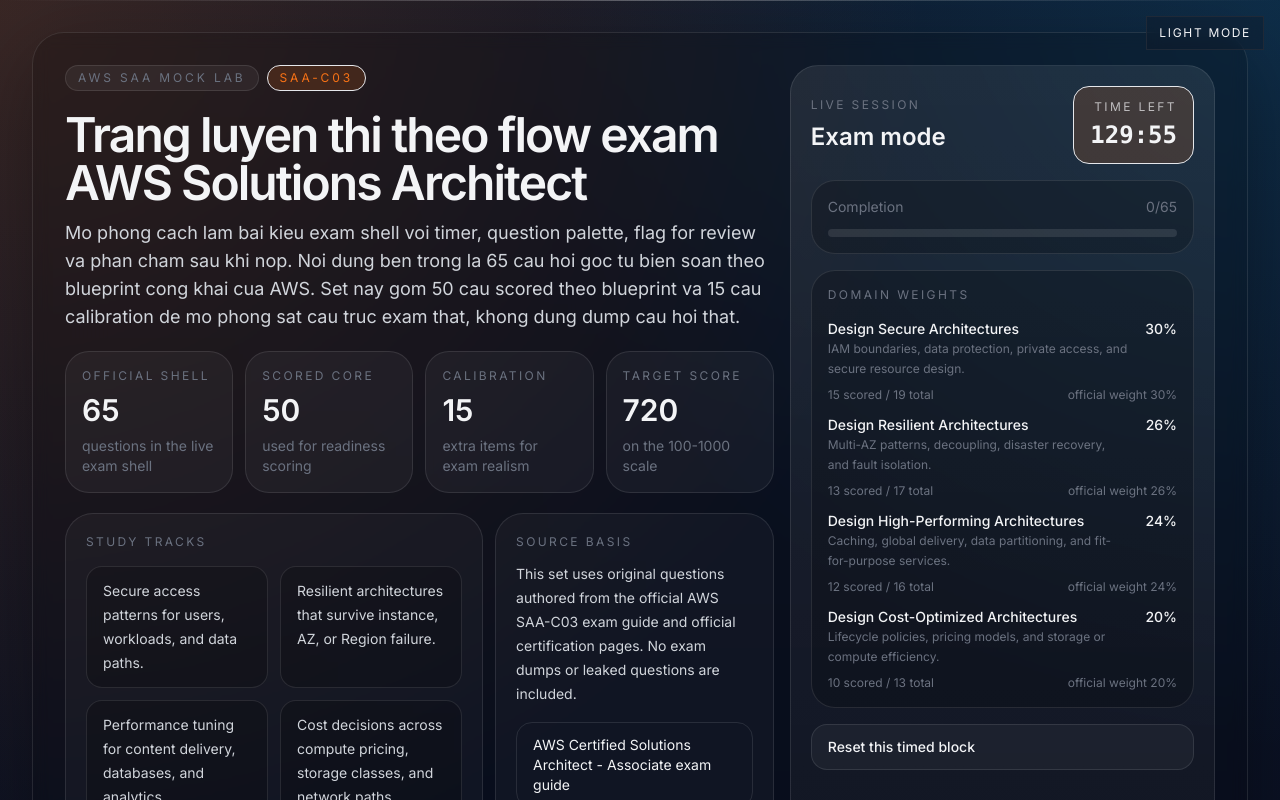
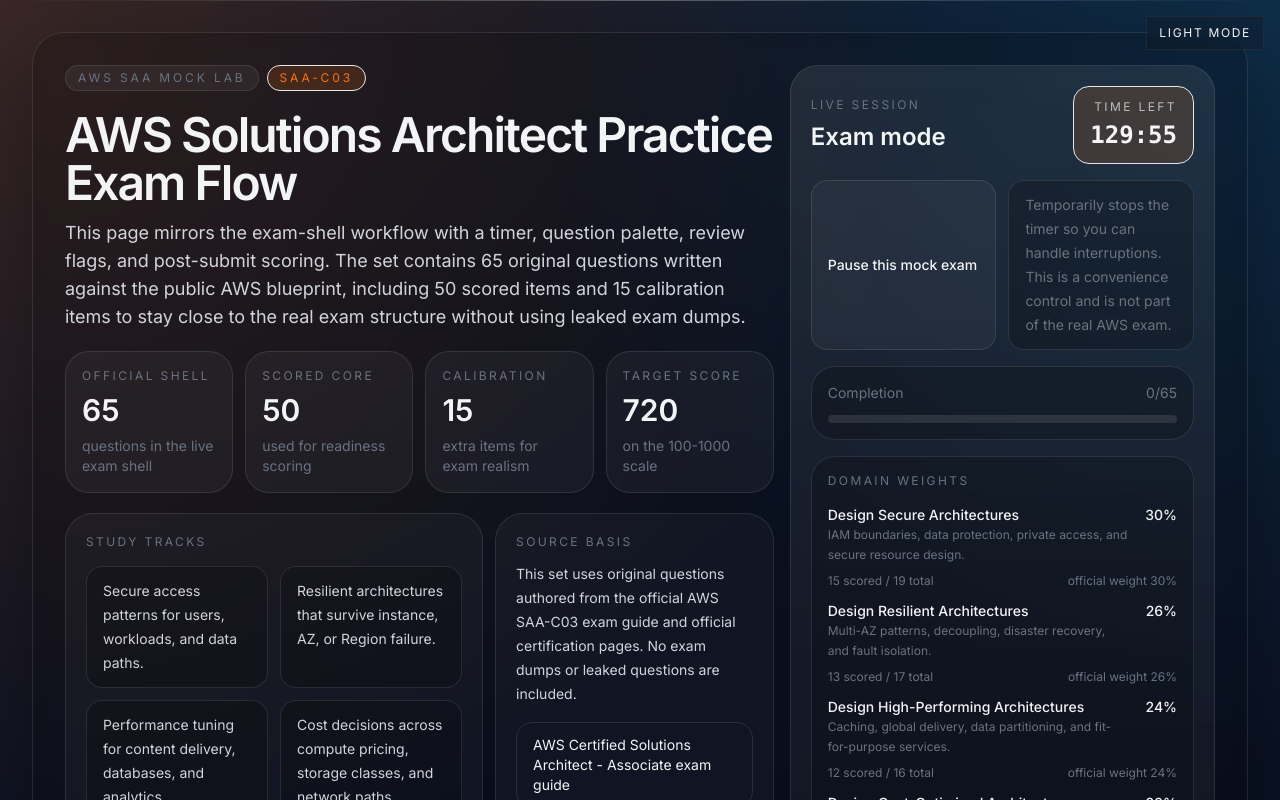
Before and after one commit to khiemm/vibe, a Next.js app: page /aws/saa in a window 1280 px wide. Shown: the top 800 px of the page. Built offline with nearby package versions, Linux system fonts and the light colour scheme.

Commit message:
feat: add pause control to aws saa practice exam

```diff
--- a/components/aws-saa/PracticeExamPage.tsx
+++ b/components/aws-saa/PracticeExamPage.tsx
@@ -1,49 +1,49 @@
-'use client'
+'use client';
 
-import { motion } from 'framer-motion'
-import { useEffect, useMemo, useState } from 'react'
+import { motion } from 'framer-motion';
+import { useEffect, useMemo, useState } from 'react';
 import {
   type AwsSaaPracticeQuestion,
   type AwsSaaQuestionSet,
-} from '@/lib/aws-saa'
+} from '@/lib/aws-saa';
 
-type AnswerMap = Record<number, string[]>
+type AnswerMap = Record<number, string[]>;
 
-const choiceLetters = 'ABCDEFGHIJKLMNOPQRSTUVWXYZ'.split('')
-const timerWarningSeconds = 15 * 60
+const choiceLetters = 'ABCDEFGHIJKLMNOPQRSTUVWXYZ'.split('');
+const timerWarningSeconds = 15 * 60;
 
 function formatTime(totalSeconds: number) {
-  const minutes = Math.floor(totalSeconds / 60)
-  const seconds = totalSeconds % 60
+  const minutes = Math.floor(totalSeconds / 60);
+  const seconds = totalSeconds % 60;
 
   return `${minutes.toString().padStart(2, '0')}:${seconds
     .toString()
-    .padStart(2, '0')}`
+    .padStart(2, '0')}`;
 }
 
 function arraysMatch(left: string[], right: string[]) {
   if (left.length !== right.length) {
-    return false
+    return false;
   }
 
-  const leftSorted = [...left].sort()
-  const rightSorted = [...right].sort()
+  const leftSorted = [...left].sort();
+  const rightSorted = [...right].sort();
 
-  return leftSorted.every((value, index) => value === rightSorted[index])
+  return leftSorted.every((value, index) => value === rightSorted[index]);
 }
 
 function selectionLabel(question: AwsSaaPracticeQuestion) {
   if (question.type === 'single') {
-    return 'Choose one.'
+    return 'Choose one.';
   }
 
-  return `Choose ${question.correctOptionIds.length}.`
+  return `Choose ${question.correctOptionIds.length}.`;
 }
 
 export default function PracticeExamPage({
   questionSet,
 }: {
-  questionSet: AwsSaaQuestionSet
+  questionSet: AwsSaaQuestionSet;
 }) {
   const {
     domains,
@@ -52,59 +52,64 @@
     sourceBasis,
     sourceNote,
     studyTracks,
-  } = questionSet
-  const scoredQuestions = questions.filter((question) => question.scored)
-  const [currentIndex, setCurrentIndex] = useState(0)
-  const [answers, setAnswers] = useState<AnswerMap>({})
-  const [flaggedIds, setFlaggedIds] = useState<number[]>([])
-  const [submitted, setSubmitted] = useState(false)
-  const [timeLeft, setTimeLeft] = useState(examBlueprint.durationMinutes * 60)
+  } = questionSet;
+  const scoredQuestions = questions.filter((question) => question.scored);
+  const [currentIndex, setCurrentIndex] = useState(0);
+  const [answers, setAnswers] = useState<AnswerMap>({});
+  const [flaggedIds, setFlaggedIds] = useState<number[]>([]);
+  const [submitted, setSubmitted] = useState(false);
+  const [isPaused, setIsPaused] = useState(false);
+  const [timeLeft, setTimeLeft] = useState(examBlueprint.durationMinutes * 60);
 
-  const currentQuestion = questions[currentIndex]
-  const currentSelections = answers[currentQuestion.id] ?? []
+  const currentQuestion = questions[currentIndex];
+  const currentSelections = answers[currentQuestion.id] ?? [];
 
   useEffect(() => {
-    if (submitted) {
-      return undefined
+    if (submitted || isPaused) {
+      return undefined;
     }
 
     const timer = window.setInterval(() => {
-      setTimeLeft((previous) => Math.max(previous - 1, 0))
-    }, 1000)
+      setTimeLeft((previous) => Math.max(previous - 1, 0));
+    }, 1000);
 
-    return () => window.clearInterval(timer)
-  }, [submitted])
+    return () => window.clearInterval(timer);
+  }, [isPaused, submitted]);
 
   useEffect(() => {
     if (timeLeft === 0 && !submitted) {
-      setSubmitted(true)
+      setSubmitted(true);
     }
-  }, [submitted, timeLeft])
+  }, [submitted, timeLeft]);
 
   const answeredCount = useMemo(
-    () => questions.filter((question) => (answers[question.id] ?? []).length > 0).length,
-    [answers]
-  )
+    () =>
+      questions.filter((question) => (answers[question.id] ?? []).length > 0)
+        .length,
+    [answers],
+  );
 
   const correctCount = useMemo(
     () =>
       scoredQuestions.filter((question) =>
-        arraysMatch(answers[question.id] ?? [], question.correctOptionIds)
+        arraysMatch(answers[question.id] ?? [], question.correctOptionIds),
       ).length,
-    [answers]
-  )
+    [answers],
+  );
 
-  const readinessScore = Math.round((correctCount / scoredQuestions.length) * 100)
+  const readinessScore = Math.round(
+    (correctCount / scoredQuestions.length) * 100,
+  );
 
   const domainResults = useMemo(
     () =>
       domains.map((domain) => {
         const domainQuestions = scoredQuestions.filter(
-          (question) => question.domain === domain.id
-        )
+          (question) => question.domain === domain.id,
+        );
         const domainCorrect = domainQuestions.filter((question) =>
-          arraysMatch(answers[question.id] ?? [], question.correctOptionIds)
-        ).length
+          arraysMatch(answers[question.id] ?? [], question.correctOptionIds),
+        ).length;
 
         return {
           ...domain,
@@ -114,113 +119,119 @@
             domainQuestions.length === 0
               ? 0
               : Math.round((domainCorrect / domainQuestions.length) * 100),
-        }
+        };
       }),
-    [answers, domains, scoredQuestions]
-  )
+    [answers, domains, scoredQuestions],
+  );
 
   const firstUnansweredIndex = questions.findIndex(
-    (question) => (answers[question.id] ?? []).length === 0
-  )
+    (question) => (answers[question.id] ?? []).length === 0,
+  );
+  const examPaused = isPaused && !submitted;
 
   function toggleFlag(questionId: number) {
+    if (submitted || isPaused) {
+      return;
+    }
+
     setFlaggedIds((previous) =>
       previous.includes(questionId)
         ? previous.filter((id) => id !== questionId)
-        : [...previous, questionId]
-    )
+        : [...previous, questionId],
+    );
   }
 
   function selectOption(question: AwsSaaPracticeQuestion, optionId: string) {
-    if (submitted) {
-      return
+    if (submitted || isPaused) {
+      return;
     }
 
     setAnswers((previous) => {
-      const existing = previous[question.id] ?? []
+      const existing = previous[question.id] ?? [];
 
       if (question.type === 'single') {
         return {
           ...previous,
           [question.id]: [optionId],
-        }
+        };
       }
 
       const nextSelection = existing.includes(optionId)
         ? existing.filter((value) => value !== optionId)
-        : [...existing, optionId]
+        : [...existing, optionId];
 
       return {
         ...previous,
         [question.id]: nextSelection,
-      }
-    })
+      };
+    });
   }
 
   function resetSession() {
-    setAnswers({})
-    setFlaggedIds([])
-    setCurrentIndex(0)
-    setSubmitted(false)
-    setTimeLeft(examBlueprint.durationMinutes * 60)
+    setAnswers({});
+    setFlaggedIds([]);
+    setCurrentIndex(0);
+    setIsPaused(false);
+    setSubmitted(false);
+    setTimeLeft(examBlueprint.durationMinutes * 60);
   }
 
   function paletteStatus(question: AwsSaaPracticeQuestion) {
     if (submitted) {
       const isCorrect = arraysMatch(
         answers[question.id] ?? [],
-        question.correctOptionIds
-      )
+        question.correctOptionIds,
+      );
 
       return isCorrect
         ? 'border-emerald-400/50 bg-emerald-500/15 text-emerald-100'
-        : 'border-rose-400/50 bg-rose-500/15 text-rose-100'
+        : 'border-rose-400/50 bg-rose-500/15 text-rose-100';
     }
 
     if (currentQuestion.id === question.id) {
-      return 'border-[color:var(--site-accent)] bg-[color:var(--site-accent-soft)] text-[color:var(--site-heading)]'
+      return 'border-[color:var(--site-accent)] bg-[color:var(--site-accent-soft)] text-[color:var(--site-heading)]';
     }
 
     if (flaggedIds.includes(question.id)) {
-      return 'border-amber-300/50 bg-amber-400/10 text-amber-100'
+      return 'border-amber-300/50 bg-amber-400/10 text-amber-100';
     }
 
     if ((answers[question.id] ?? []).length > 0) {
-      return 'border-white/15 bg-white/10 text-white'
+      return 'border-white/15 bg-white/10 text-white';
     }
 
-    return 'border-white/10 bg-black/10 text-[color:var(--site-muted)]'
+    return 'border-white/10 bg-black/10 text-[color:var(--site-muted)]';
   }
 
   function optionState(question: AwsSaaPracticeQuestion, optionId: string) {
-    const isSelected = (answers[question.id] ?? []).includes(optionId)
+    const isSelected = (answers[question.id] ?? []).includes(optionId);
 
     if (!submitted) {
       return isSelected
         ? 'border-[color:var(--site-accent)] bg-[color:var(--site-accent-soft)] text-[color:var(--site-heading)]'
-        : 'border-white/10 bg-white/[0.04] text-[color:var(--site-text)] hover:bg-white/[0.08]'
+        : 'border-white/10 bg-white/[0.04] text-[color:var(--site-text)] hover:bg-white/[0.08]';
     }
 
-    const isCorrect = question.correctOptionIds.includes(optionId)
+    const isCorrect = question.correctOptionIds.includes(optionId);
 
     if (isCorrect) {
-      return 'border-emerald-400/60 bg-emerald-500/10 text-emerald-50'
+      return 'border-emerald-400/60 bg-emerald-500/10 text-emerald-50';
     }
 
     if (isSelected && !isCorrect) {
-      return 'border-rose-400/60 bg-rose-500/10 text-rose-50'
+      return 'border-rose-400/60 bg-rose-500/10 text-rose-50';
     }
 
-    return 'border-white/10 bg-white/[0.03] text-[color:var(--site-muted)]'
+    return 'border-white/10 bg-white/[0.03] text-[color:var(--site-muted)]';
   }
 
   const currentDomain = domains.find(
-    (domain) => domain.id === currentQuestion.domain
-  )
+    (domain) => domain.id === currentQuestion.domain,
+  );
   const currentQuestionCorrect = arraysMatch(
     answers[currentQuestion.id] ?? [],
-    currentQuestion.correctOptionIds
-  )
+    currentQuestion.correctOptionIds,
+  );
 
   return (
     <main className="relative min-h-screen overflow-hidden px-4 py-8 sm:px-6 lg:px-8">
@@ -246,15 +257,14 @@
 
             <div className="space-y-3">
               <h1 className="max-w-4xl text-4xl font-semibold tracking-[-0.04em] text-[color:var(--site-heading)] sm:text-5xl">
-                Trang luyen thi theo flow exam AWS Solutions Architect
+                AWS Solutions Architect Practice Exam Flow
               </h1>
               <p className="max-w-3xl text-base leading-7 text-[color:var(--site-text)] sm:text-lg">
-                Mo phong cach lam bai kieu exam shell voi timer, question
-                palette, flag for review va phan cham sau khi nop. Noi dung ben
-                trong la 65 cau hoi goc tu bien soan theo blueprint cong khai cua
-                AWS. Set nay gom 50 cau scored theo blueprint va 15 cau
-                calibration de mo phong sat cau truc exam that, khong dung dump
-                cau hoi that.
+                This page mirrors the exam-shell workflow with a timer, question
+                palette, review flags, and post-submit scoring. The set contains
+                65 original questions written against the public AWS blueprint,
+                including 50 scored items and 15 calibration items to stay close
+                to the real exam structure without using leaked exam dumps.
               </p>
             </div>
 
@@ -353,24 +363,55 @@
                   Live session
                 </div>
                 <div className="mt-2 text-2xl font-semibold text-[color:var(--site-heading)]">
-                  {submitted ? 'Review mode' : 'Exam mode'}
+                  {submitted
+                    ? 'Review mode'
+                    : examPaused
+                      ? 'Paused'
+                      : 'Exam mode'}
                 </div>
               </div>
               <div
                 className={`rounded-2xl border px-4 py-3 text-right ${
-                  timeLeft <= timerWarningSeconds && !submitted
-                    ? 'border-rose-400/40 bg-rose-500/10 text-rose-50'
-                    : 'border-[color:var(--site-accent)]/40 bg-[color:var(--site-accent-soft)] text-[color:var(--site-heading)]'
+                  examPaused
+                    ? 'border-amber-300/40 bg-amber-400/10 text-amber-50'
+                    : timeLeft <= timerWarningSeconds && !submitted
+                      ? 'border-rose-400/40 bg-rose-500/10 text-rose-50'
+                      : 'border-[color:var(--site-accent)]/40 bg-[color:var(--site-accent-soft)] text-[color:var(--site-heading)]'
                 }`}
               >
                 <div className="text-xs uppercase tracking-[0.2em] opacity-70">
-                  Time left
+                  {examPaused ? 'Paused at' : 'Time left'}
                 </div>
                 <div className="mt-1 font-mono text-2xl font-semibold">
                   {formatTime(timeLeft)}
                 </div>
               </div>
             </div>
+
+            {!submitted ? (
+              <div className="grid gap-3 sm:grid-cols-2">
+                <button
+                  type="button"
+                  onClick={() => setIsPaused((previous) => !previous)}
+                  aria-pressed={examPaused}
+                  className={`rounded-2xl border px-4 py-3 text-left text-sm font-medium transition ${
+                    examPaused
+                      ? 'border-amber-300/50 bg-amber-400/10 text-amber-50 hover:bg-amber-400/15'
+                      : 'border-white/10 bg-white/[0.04] text-[color:var(--site-heading)] hover:border-[color:var(--site-accent)] hover:bg-white/[0.08]'
+                  }`}
+                >
+                  {examPaused
+                    ? 'Resume this mock exam'
+                    : 'Pause this mock exam'}
+                </button>
+
+                <div className="rounded-2xl border border-white/10 bg-black/20 px-4 py-3 text-sm leading-6 text-[color:var(--site-muted)]">
+                  Temporarily stops the timer so you can handle interruptions.
+                  This is a convenience control and is not part of the real AWS
+                  exam.
+                </div>
+              </div>
+            ) : null}
 
             <div className="rounded-3xl border border-white/10 bg-black/20 p-4">
               <div className="flex items-center justify-between text-sm text-[color:var(--site-muted)]">
@@ -396,8 +437,8 @@
               <div className="mt-4 space-y-3">
                 {domains.map((domain) => {
                   const questionCount = questions.filter(
-                    (question) => question.domain === domain.id
-                  ).length
+                    (question) => question.domain === domain.id,
+                  ).length;
 
                   return (
                     <div key={domain.id} className="space-y-2">
@@ -416,12 +457,13 @@
                       </div>
                       <div className="flex items-center justify-between text-xs text-[color:var(--site-muted)]">
                         <span>
-                          {domain.scoredQuestions} scored / {questionCount} total
+                          {domain.scoredQuestions} scored / {questionCount}{' '}
+                          total
                         </span>
                         <span>official weight {domain.weight}%</span>
                       </div>
                     </div>
-                  )
+                  );
                 })}
               </div>
             </div>
@@ -458,9 +500,10 @@
                   key={question.id}
                   type="button"
                   onClick={() => setCurrentIndex(index)}
+                  disabled={examPaused}
                   className={`rounded-2xl border px-3 py-4 text-sm font-semibold transition ${paletteStatus(
-                    question
-                  )}`}
+                    question,
+                  )} ${examPaused ? 'cursor-not-allowed opacity-45' : ''}`}
                 >
                   {question.id}
                 </button>
@@ -486,7 +529,8 @@
               <button
                 type="button"
                 onClick={() => setCurrentIndex(firstUnansweredIndex)}
-                className="mt-4 w-full rounded-2xl border border-white/10 bg-white/[0.04] px-4 py-3 text-sm font-medium text-[color:var(--site-heading)] transition hover:border-[color:var(--site-accent)] hover:bg-white/[0.08]"
+                disabled={examPaused}
+                className="mt-4 w-full rounded-2xl border border-white/10 bg-white/[0.04] px-4 py-3 text-sm font-medium text-[color:var(--site-heading)] transition hover:border-[color:var(--site-accent)] hover:bg-white/[0.08] disabled:cursor-not-allowed disabled:opacity-40"
               >
                 Jump to first unanswered
               </button>
@@ -547,17 +591,25 @@
               <button
                 type="button"
                 onClick={() => toggleFlag(currentQuestion.id)}
+                disabled={examPaused}
                 className={`rounded-2xl border px-4 py-3 text-sm font-medium transition ${
                   flaggedIds.includes(currentQuestion.id)
                     ? 'border-amber-300/50 bg-amber-400/10 text-amber-50'
                     : 'border-white/10 bg-white/[0.04] text-[color:var(--site-heading)] hover:border-[color:var(--site-accent)] hover:bg-white/[0.08]'
-                }`}
+                } ${examPaused ? 'cursor-not-allowed opacity-45' : ''}`}
               >
                 {flaggedIds.includes(currentQuestion.id)
                   ? 'Flagged for review'
                   : 'Mark for review'}
               </button>
             </div>
+
+            {examPaused ? (
+              <div className="mt-6 rounded-[28px] border border-amber-300/30 bg-amber-400/10 p-5 text-sm leading-6 text-amber-50">
+                This session is paused. The timer is stopped and exam actions
+                remain locked until you resume.
+              </div>
+            ) : null}
 
             {submitted ? (
               <div className="space-y-6 pt-6">
@@ -575,9 +627,9 @@
                       </div>
                     </div>
                     <p className="mt-4 text-sm leading-6 text-[color:var(--site-text)]">
-                      Day la readiness score dua tren 50 cau scored. 15 cau
-                      calibration duoc chen vao de page giong shell exam that
-                      hon, nhung khong duoc tinh vao readiness score.
+                      This readiness score is based on the 50 scored questions.
+                      The 15 calibration items make the page feel closer to the
+                      real exam shell, but they are excluded from the score.
                     </p>
                   </div>
 
@@ -650,17 +702,18 @@
 
             <div className="mt-6 space-y-3">
               {currentQuestion.options.map((option, index) => {
-                const isSelected = currentSelections.includes(option.id)
+                const isSelected = currentSelections.includes(option.id);
 
                 return (
                   <button
                     key={option.id}
                     type="button"
                     onClick={() => selectOption(currentQuestion, option.id)}
+                    disabled={examPaused}
                     className={`flex w-full items-start gap-4 rounded-[24px] border px-4 py-4 text-left transition ${optionState(
                       currentQuestion,
-                      option.id
-                    )}`}
+                      option.id,
+                    )} ${examPaused ? 'cursor-not-allowed opacity-45' : ''}`}
                   >
                     <div
                       className={`flex h-10 w-10 shrink-0 items-center justify-center rounded-2xl border text-sm font-semibold ${
@@ -671,9 +724,11 @@
                     >
                       {choiceLetters[index]}
                     </div>
-                    <div className="pt-0.5 text-base leading-7">{option.text}</div>
+                    <div className="pt-0.5 text-base leading-7">
+                      {option.text}
+                    </div>
                   </button>
-                )
+                );
               })}
             </div>
 
@@ -681,8 +736,10 @@
               <div className="flex flex-wrap gap-3">
                 <button
                   type="button"
-                  onClick={() => setCurrentIndex((previous) => Math.max(previous - 1, 0))}
-                  disabled={currentIndex === 0}
+                  onClick={() =>
+                    setCurrentIndex((previous) => Math.max(previous - 1, 0))
+                  }
+                  disabled={currentIndex === 0 || examPaused}
                   className="rounded-2xl border border-white/10 bg-white/[0.04] px-4 py-3 text-sm font-medium text-[color:var(--site-heading)] transition hover:border-[color:var(--site-accent)] hover:bg-white/[0.08] disabled:cursor-not-allowed disabled:opacity-40"
                 >
                   Previous
@@ -691,10 +748,10 @@
                   type="button"
                   onClick={() =>
                     setCurrentIndex((previous) =>
-                      Math.min(previous + 1, questions.length - 1)
+                      Math.min(previous + 1, questions.length - 1),
                     )
                   }
-                  disabled={currentIndex === questions.length - 1}
+                  disabled={currentIndex === questions.length - 1 || examPaused}
                   className="rounded-2xl border border-white/10 bg-white/[0.04] px-4 py-3 text-sm font-medium text-[color:var(--site-heading)] transition hover:border-[color:var(--site-accent)] hover:bg-white/[0.08] disabled:cursor-not-allowed disabled:opacity-40"
                 >
                   Next
@@ -713,6 +770,7 @@
                 <button
                   type="button"
                   onClick={() => setSubmitted(true)}
+                  disabled={examPaused}
                   className="rounded-2xl border border-[color:var(--site-accent)] bg-[color:var(--site-accent)] px-5 py-3 text-sm font-semibold text-slate-950 transition hover:opacity-90"
                 >
                   Submit this mock exam
@@ -723,5 +781,5 @@
         </section>
       </motion.div>
     </main>
-  )
+  );
 }
```
